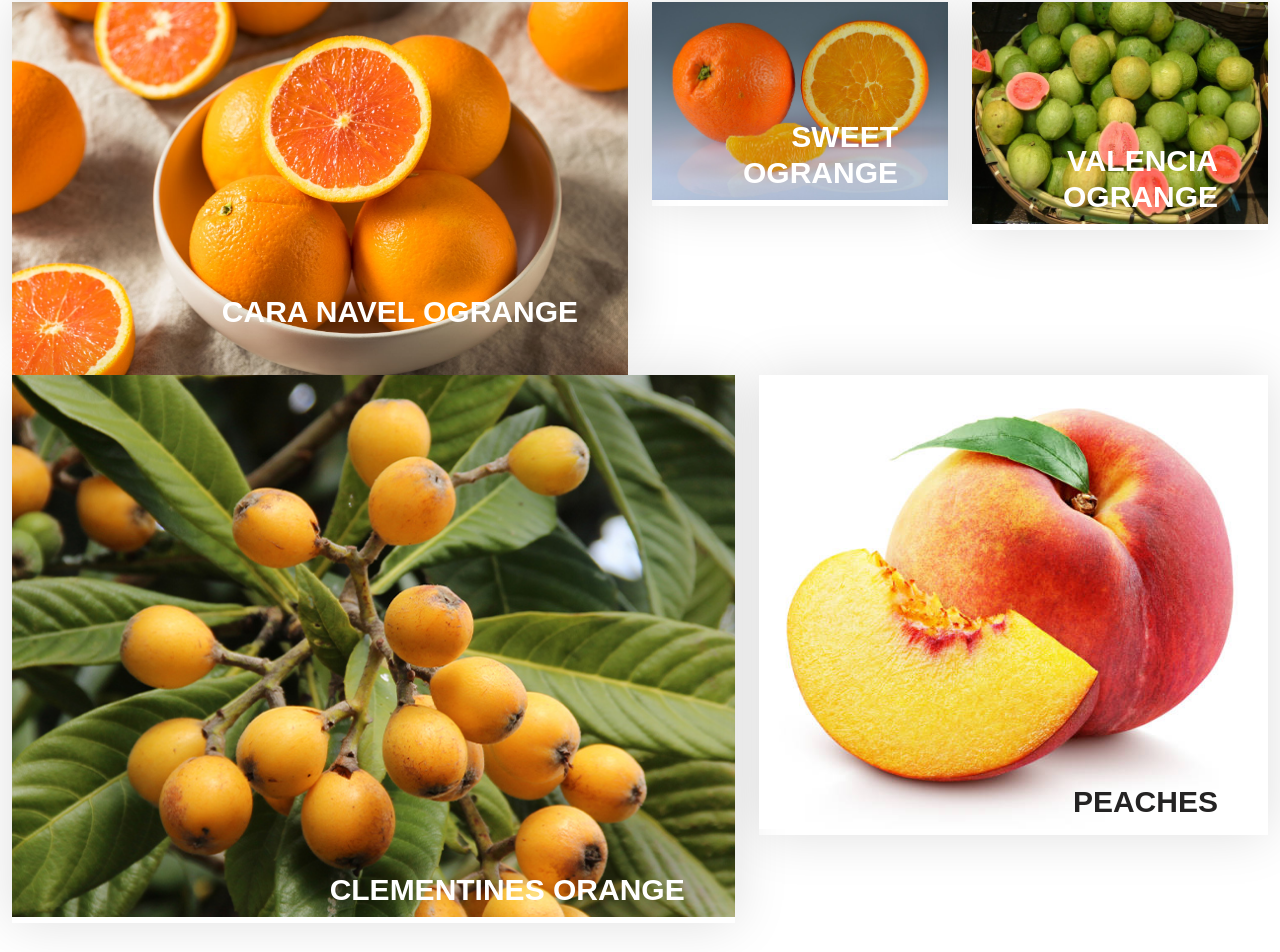
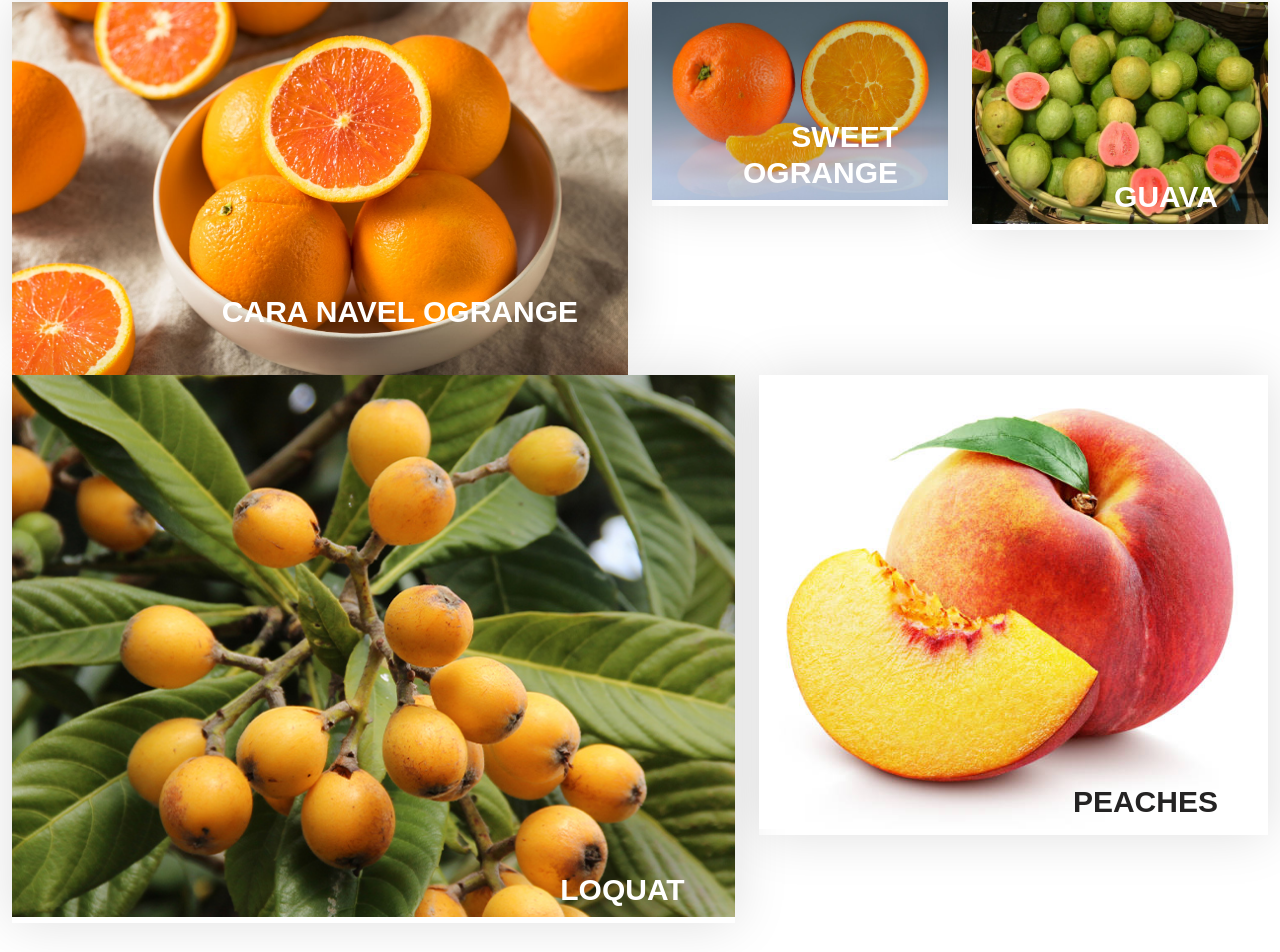
Before and after one commit to vampire32/MajidFarms, a Next.js app: page / in a window 1280 px wide. Shown: the part 5961-6913 px from the top of the page. Built offline with nearby package versions, Linux system fonts and the light colour scheme.

Commit message:
first page created

```diff
--- a/pages/index.js
+++ b/pages/index.js
@@ -462,7 +462,7 @@ export default function Home() {
 								<figure>
 									<Image src={Product3} alt="#" />
 								</figure>
-								<h3>Valencia Ogrange</h3>
+								<h3>Guava</h3>
 							</div>
 						</div>
 						<div class="col-xl-7 col-lg-7 col-md-7 col-sm-12 padding_left0">
@@ -470,7 +470,7 @@ export default function Home() {
 								<figure>
 									<Image src={Product4} width={1100} alt="#" />
 								</figure>
-								<h3>Clementines Orange</h3>
+								<h3>Loquat</h3>
 							</div>
 						</div>
 						<div class="col-xl-5 col-lg-5 col-md-5 col-sm-12 padding_right0">
```
